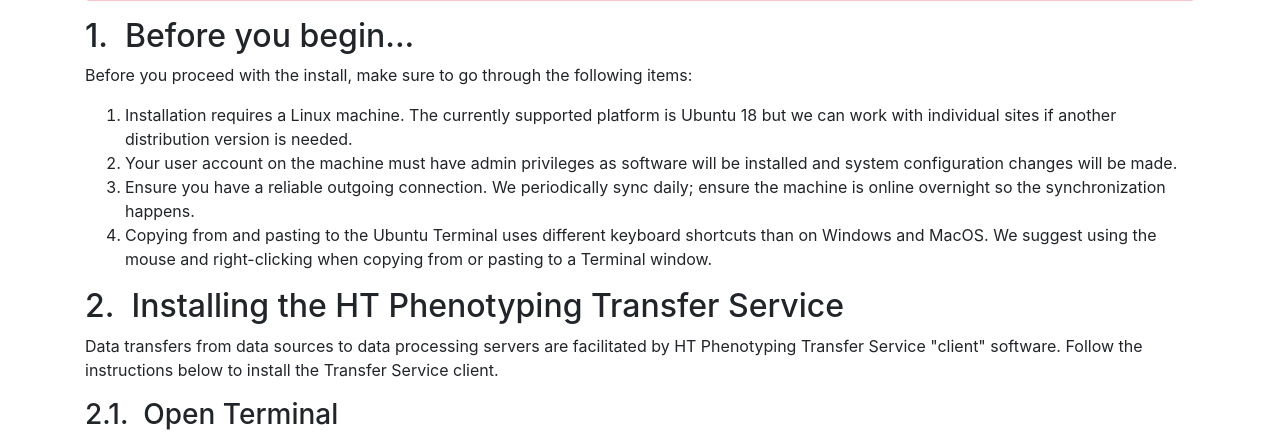
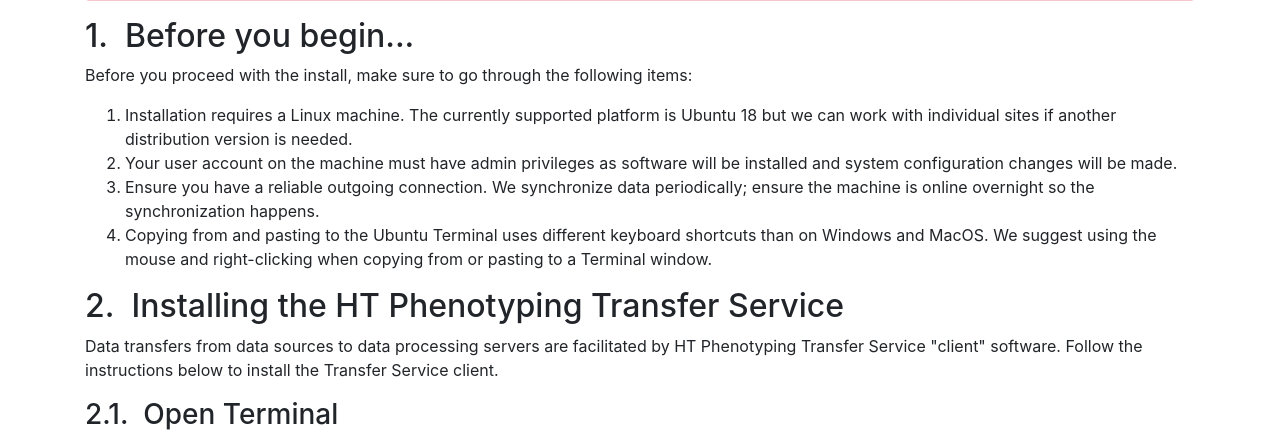
Before and after one commit to wood-thilsted/WT-ht-condor-front-end, a Flask app: template registry/connect/templates/install.html in a window 1280 px wide. Shown: the part 193-627 px from the top of the page. Run offline with Flask 2, Linux system fonts and the light colour scheme; the template is opened without the code that fills it, so the values that code supplies are empty; some libraries are stand-ins or nearby versions.

Commit message:
change wording

```diff
--- a/registry/connect/templates/install.html
+++ b/registry/connect/templates/install.html
@@ -22,18 +22,24 @@
 
                 <h2 class="counter">Before you begin...</h2>
 
-                <p>Before you proceed with the install, make sure to go through the following items:</p>
+                <p>
+                    Before you proceed with the install, make sure to go through the following items:
+                </p>
                 <ol>
-                    <li>Installation requires a Linux machine. The currently supported platform is Ubuntu 18 but
+                    <li>
+                        Installation requires a Linux machine. The currently supported platform is Ubuntu 18 but
                         we can work with individual sites if another distribution version is needed.
                     </li>
-                    <li>Your user account on the machine must have admin privileges as software will be installed
+                    <li>
+                        Your user account on the machine must have admin privileges as software will be installed
                         and system configuration changes will be made.
                     </li>
-                    <li>Ensure you have a reliable outgoing connection. We periodically sync daily; ensure the
+                    <li>
+                        Ensure you have a reliable outgoing connection. We synchronize data periodically; ensure the
                         machine is online overnight so the synchronization happens.
                     </li>
-                    <li>Copying from and pasting to the Ubuntu Terminal uses different keyboard shortcuts than
+                    <li>
+                        Copying from and pasting to the Ubuntu Terminal uses different keyboard shortcuts than
                         on Windows and MacOS. We suggest using the mouse and right-clicking when copying from or
                         pasting to a Terminal window.
                     </li>
--- a/registry/connect/views.py
+++ b/registry/connect/views.py
@@ -23,7 +23,9 @@ def install():
 
     install_commands = {
         source: "bash install_htcondor.sh -c {} -n {} -d {}".format(
-            current_app.config["COLLECTOR"], source, current_app.config["DEFAULT_DATA_DIRECTORY"]
+            current_app.config["COLLECTOR"],
+            source,
+            current_app.config["DEFAULT_DATA_DIRECTORY"],
         )
         for source in sources
     }
```
